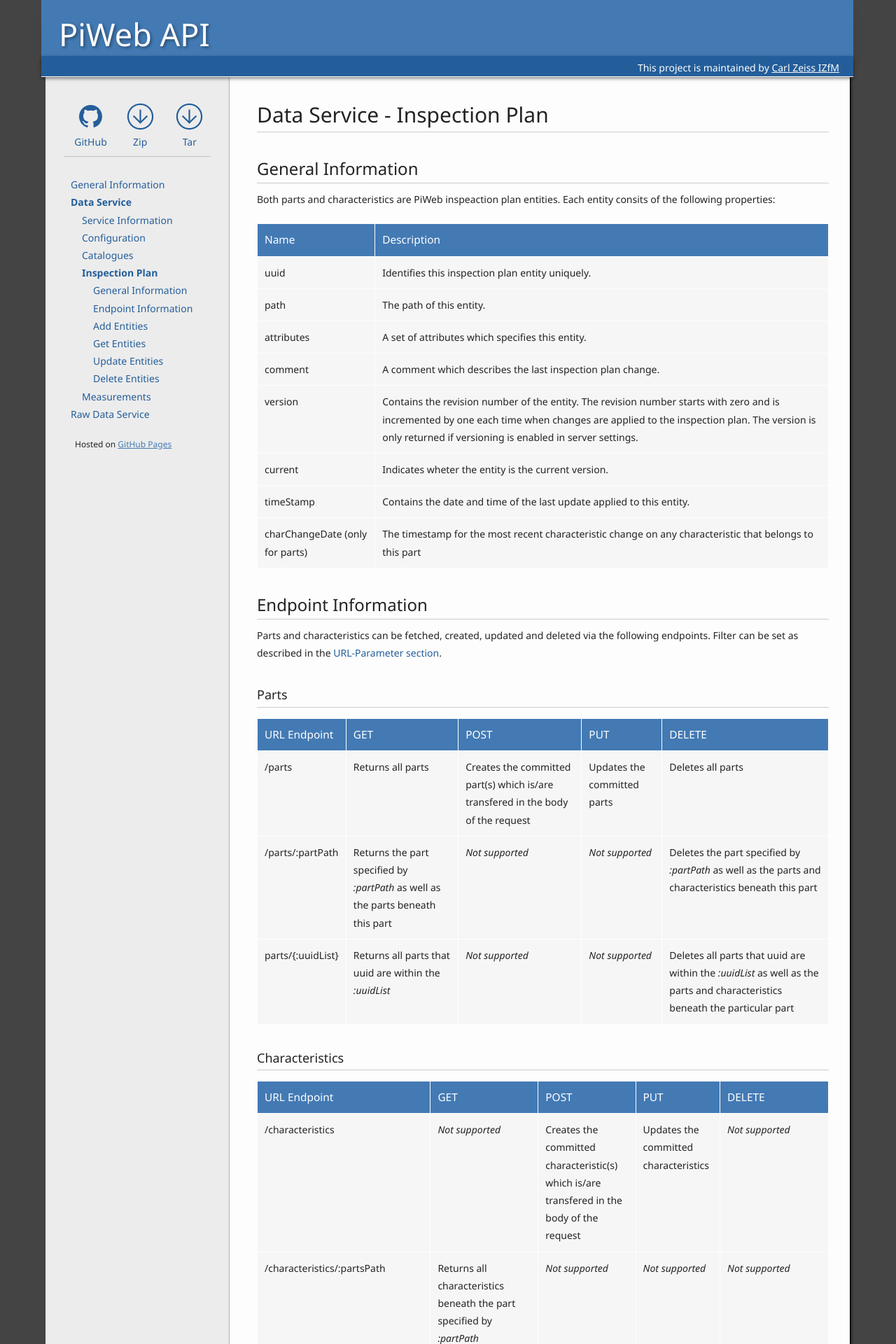
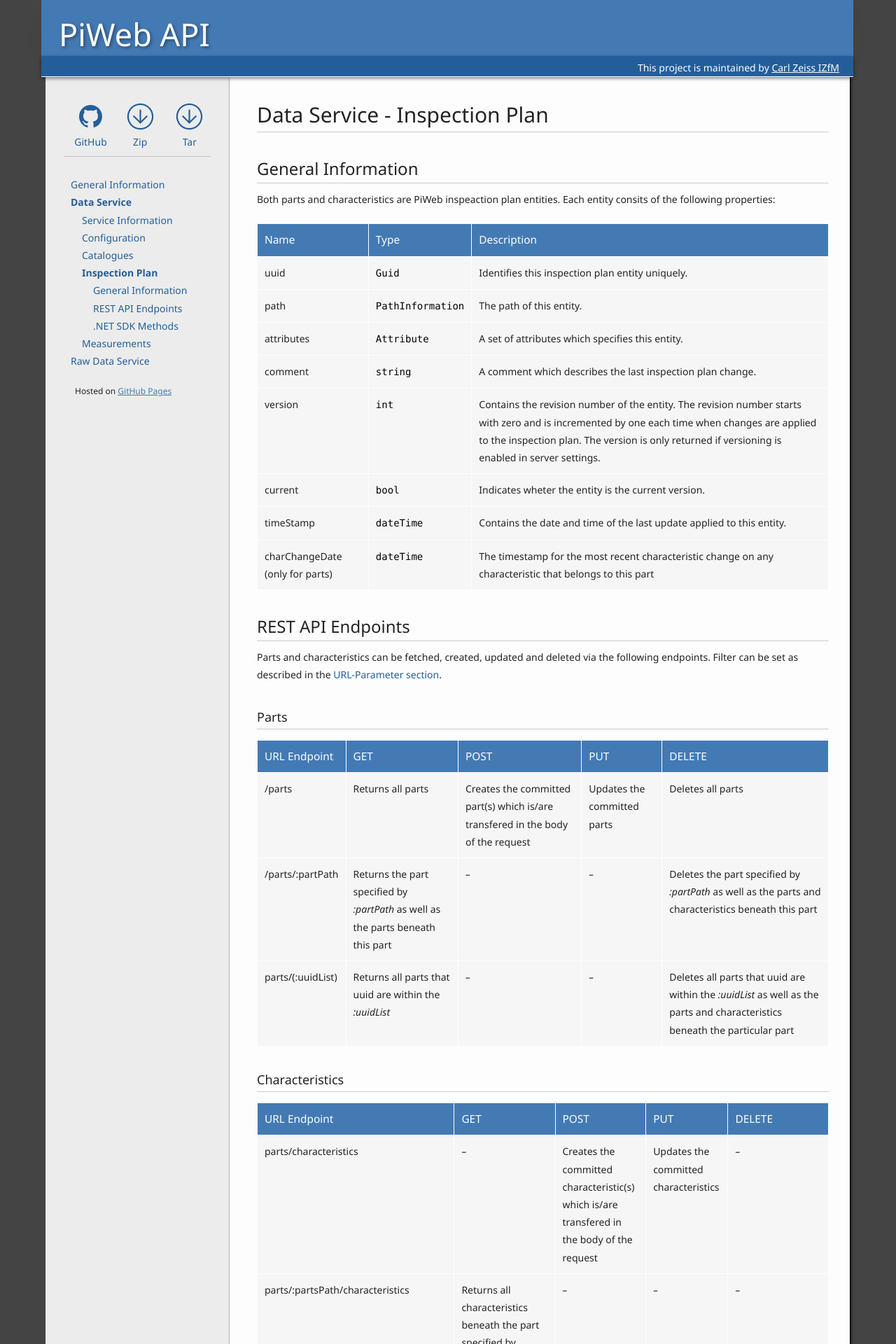
Before and after one commit to ZEISS-PiWeb/PiWeb-Api, a Jekyll site: the page built from _pages/024-inspectionplan.md, in a window 1280 px wide. Shown: the top 1920 px of the page at 70% size. Built offline with Jekyll 4.4.1, drawn with Linux system fonts in a browser that asks for light colours; some of the changed text lies outside the part shown.

Commit message:
Update 024-inspectionplan.md

````diff
--- a/_pages/024-inspectionplan.md
+++ b/_pages/024-inspectionplan.md
@@ -7,27 +7,24 @@
 permalink: /dataservice/inspection-plan/
 sections:
   general: General Information
-  endpoint: Endpoint Information
-  add: Add Entities
-  get: Get Entities
-  update: Update Entities
-  delete: Delete Entities
+  endpoint: REST API Endpoints
+  sdk: .NET SDK Methods
 ---
 
 ## {{ page.sections['general'] }}
 
 Both parts and characteristics are PiWeb inspeaction plan entities. Each entity consits of the following properties:
 
-Name | Description
------|-------------
-uuid | Identifies this inspection plan entity uniquely.
-path | The path of this entity.
-attributes | A set of attributes which specifies this entity.
-comment | A comment which describes the last inspection plan change.
-version | Contains the revision number of the entity. The revision number starts with zero and is incremented by one each time when changes are applied to the inspection plan. The version is only returned if versioning is enabled in server settings.
-current | Indicates wheter the entity is the current version.
-timeStamp | Contains the date and time of the last update applied to this entity.
-charChangeDate (only for parts) | The timestamp for the most recent characteristic change on any characteristic that belongs to this part
+Name | Type | Description
+-----|------|--------------
+uuid | ```Guid``` | Identifies this inspection plan entity uniquely.
+path | ```PathInformation``` | The path of this entity.
+attributes | ```Attribute``` | A set of attributes which specifies this entity.
+comment | ```string``` | A comment which describes the last inspection plan change.
+version | ```int``` | Contains the revision number of the entity. The revision number starts with zero and is incremented by one each time when changes are applied to the inspection plan. The version is only returned if versioning is enabled in server settings.
+current | ```bool``` | Indicates wheter the entity is the current version.
+timeStamp | ```dateTime``` | Contains the date and time of the last update applied to this entity.
+charChangeDate (only for parts)|  ```dateTime``` | The timestamp for the most recent characteristic change on any characteristic that belongs to this part
 
 {% comment %}----------------------------------------------------------------------------------------------- {% endcomment %}
 
@@ -40,17 +37,17 @@
 URL Endpoint | GET | POST | PUT | DELETE
 -------------|-----|-----|------|-------
 /parts | Returns all parts | Creates the committed part(s) which is/are transfered in the body of the request | Updates the committed parts | Deletes all parts
-/parts/:partPath | Returns the part specified by *:partPath* as well as the parts beneath this part | *Not supported* | *Not supported* | Deletes the part specified by *:partPath* as well as the parts and characteristics beneath this part
-parts/{:uuidList} | Returns all parts that uuid are within the *:uuidList* | *Not supported* | *Not supported* |  Deletes all parts that uuid are within the *:uuidList* as well as the parts and characteristics beneath the particular part
+/parts/:partPath | Returns the part specified by *:partPath* as well as the parts beneath this part | *--* | *--* | Deletes the part specified by *:partPath* as well as the parts and characteristics beneath this part
+parts/(:uuidList) | Returns all parts that uuid are within the *:uuidList* | *--* | *--* |  Deletes all parts that uuid are within the *:uuidList* as well as the parts and characteristics beneath the particular part
 
 ### Characteristics
 
 URL Endpoint | GET | POST | PUT | DELETE
 -------------|-----|-----|------|-------
-/characteristics | *Not supported* | Creates the committed characteristic(s) which is/are transfered in the body of the request | Updates the committed characteristics | *Not supported*
-/characteristics/:partsPath | Returns all characteristics beneath the part specified by *:partPath* | *Not supported* | *Not supported* | *Not supported*
-/characteristics/:characteristicPath | Returns the characteristic specified by *:characteristicPath*. <br><br> {{ site.images['info'] }} To get a characteristic by its path the filter parameter ```depth:0``` needs to be set! | *Not supported* | *Not supported* | Deletes the characteristic specified by *:characteristicPath* as well as all children beneath this characteristic
-characteristics/{:uuidList} | Returns all characteristics that uuid are within the *:uuidList* | *Not supported* | *Not supported* |  Deletes all characteristics that uuid are within the *:uuidList*
+parts/characteristics | *--* | Creates the committed characteristic(s) which is/are transfered in the body of the request | Updates the committed characteristics | *--*
+parts/:partsPath/characteristics | Returns all characteristics beneath the part specified by *:partPath* | *--* | *--* | *--*
+parts/characteristics/:characteristicPath | Returns the characteristic specified by *:characteristicPath*. | *--* | *--* | Deletes the characteristic specified by *:characteristicPath* as well as all children beneath this characteristic
+parts/characteristics/{:uuidList} | Returns all characteristics that uuid are within the *:uuidList* | *--* | *--* |  Deletes all characteristics that uuid are within the *:uuidList*
 
 {% comment %}----------------------------------------------------------------------------------------------- {% endcomment %}
 
````
